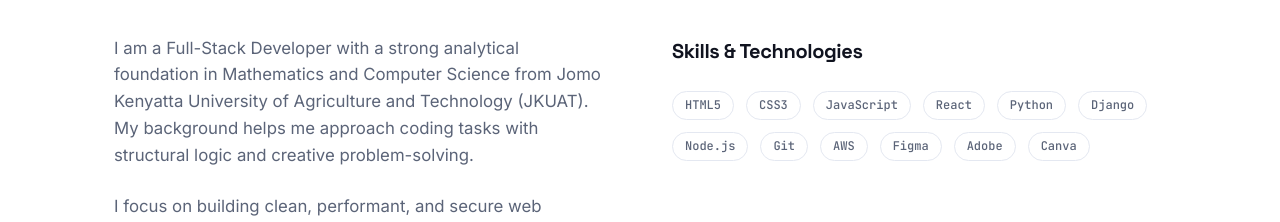
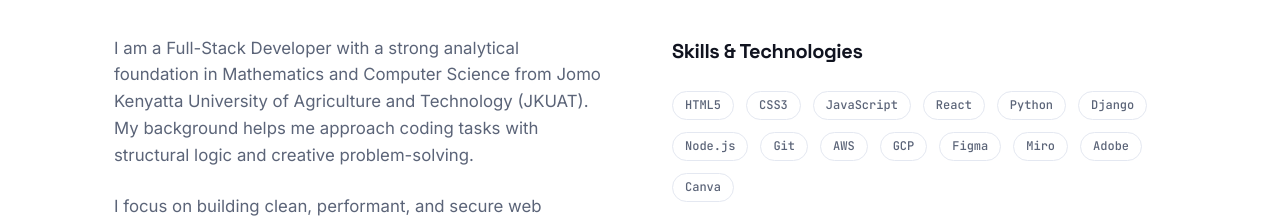
Before and after one commit to Ro-wdy/Portfolio-1.1, a React (Vite) app: page / in a window 1280 px wide. Shown: the part 1000-1222 px from the top of the page. Built offline with nearby package versions, Linux system fonts and the light colour scheme.

Commit message:
updated skills

```diff
--- a/src/data/skillsData.js
+++ b/src/data/skillsData.js
@@ -8,7 +8,9 @@ export const skillsList = [
   "Node.js",
   "Git",
   "AWS",
+  "GCP",
   "Figma",
+  "Miro",
   "Adobe",
   "Canva"
 ];
```
